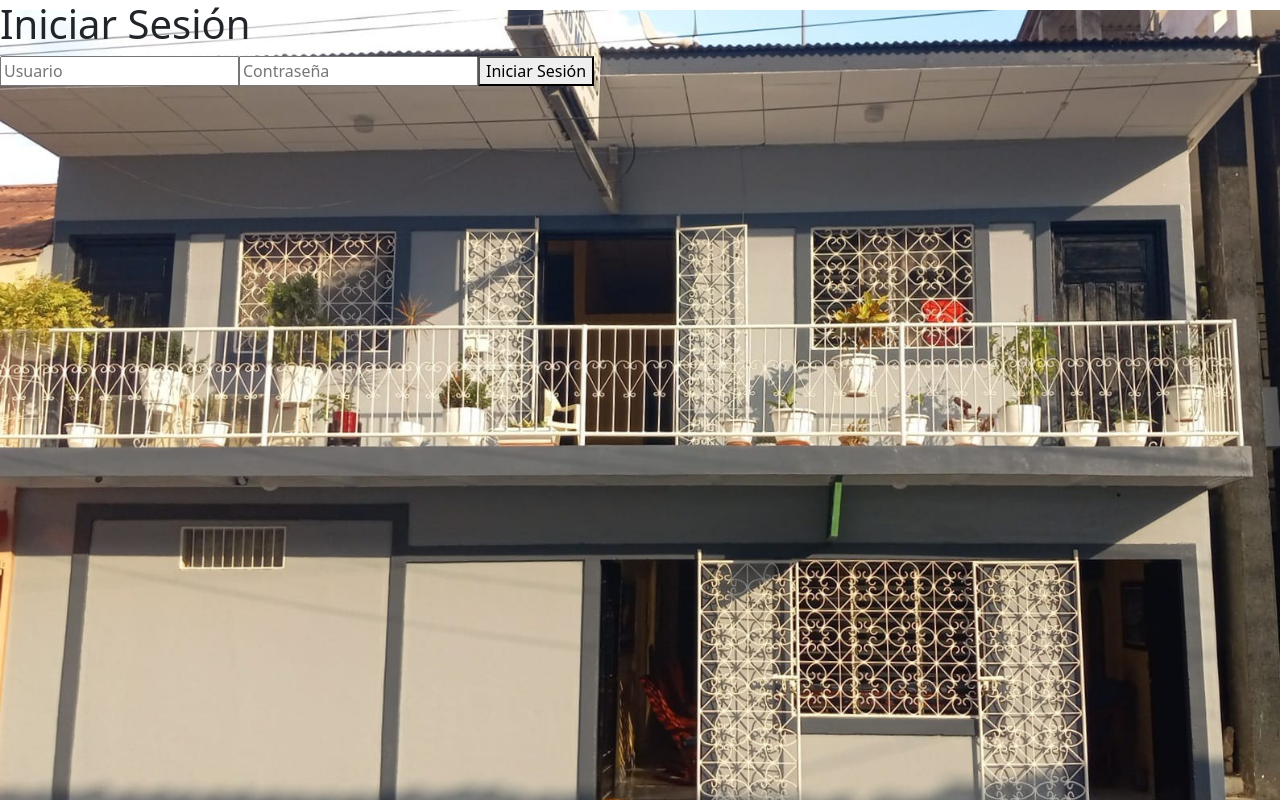
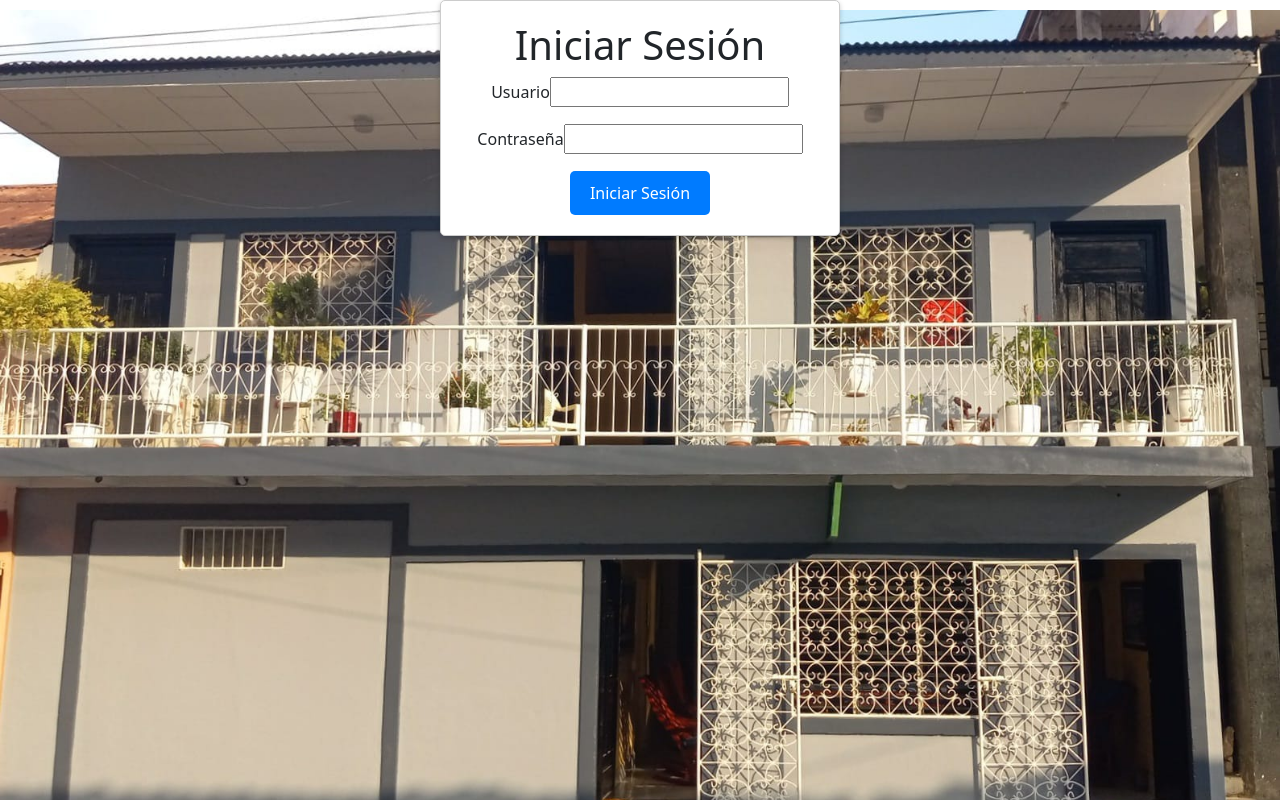
Before and after one commit to MarceloMartinez7/WebHotelNuevoMilenio, a React (Create React App) app in the folder hotel-milenio-react/: page / in a window 1280 px wide. Built offline with nearby package versions, Linux system fonts and the light colour scheme.

Commit message:
Intento de mejorar del Login XD

```diff
--- /dev/null
+++ b/hotel-milenio-react/src/pages/LoginForm.css
@@ -0,0 +1,34 @@
+.login-container {
+    max-width: 400px;
+    margin: 0 auto;
+    padding: 20px;
+    background-color: #fff;
+    border: 1px solid #ccc;
+    border-radius: 5px;
+    box-shadow: 0 2px 5px rgba(0, 0, 0, 0.2);
+    text-align: center;
+}
+
+.input-container {
+    margin-bottom: 15px; /* Agrega espacio entre títulos y campos */
+}
+
+label {
+    margin-bottom: 5px; /* Ajusta el margen inferior de los títulos */
+}
+
+.login-button {
+    display: block;
+    margin: 0 auto;
+    padding: 10px 20px;
+    background-color: #007bff;
+    color: #fff;
+    border: none;
+    border-radius: 5px;
+    cursor: pointer;
+    font-size: 16px;
+}
+
+.login-button:hover {
+    background-color: #0056b3;
+}
--- a/hotel-milenio-react/src/pages/login.js
+++ b/hotel-milenio-react/src/pages/login.js
@@ -1,4 +1,5 @@
 import React, { useState } from 'react';
+import './LoginForm.css';
 
 function Login() {
   const [Usuario, setUsuario] = useState('');
@@ -33,22 +34,30 @@ function Login() {
   };
 
   return (
-    <div>
+    <div className="login-container">
       <h1>Iniciar Sesión</h1>
       <form onSubmit={handleSubmit}>
+        <div className="input-container">
+          <label htmlFor="Usuario">Usuario</label>
           <input
             type="text"
-          placeholder="Usuario"
+            id="Usuario"
             value={Usuario}
             onChange={(e) => setUsuario(e.target.value)}
           />
+        </div>
+        <div className="input-container">
+          <label htmlFor="Contraseña">Contraseña</label>
           <input
             type="password"
-          placeholder="Contraseña"
+            id="Contraseña"
             value={Contraseña}
             onChange={(e) => setContraseña(e.target.value)}
           />
-        <button type="submit">Iniciar Sesión</button>
+        </div>
+        <button className="login-button" type="submit">
+          Iniciar Sesión
+        </button>
       </form>
     </div>
   );
```
Also changed, not shown: 1 other file (tests, documents, lock files or other folders). Lines whose indentation alone changed are shown as unchanged.
